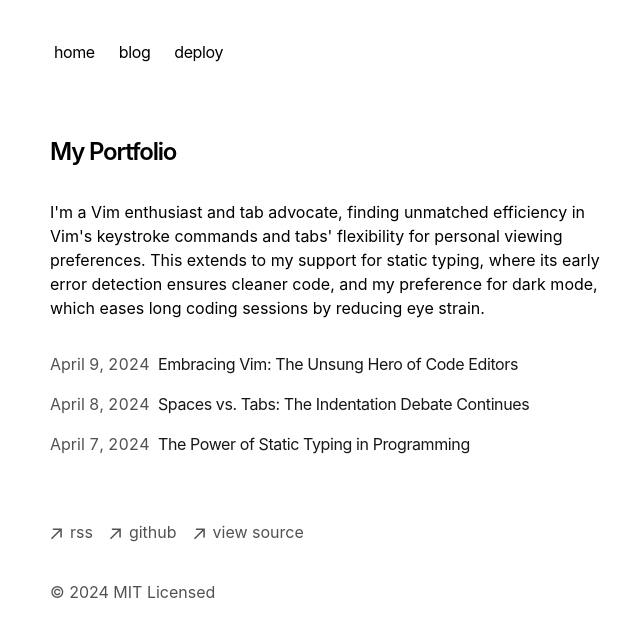
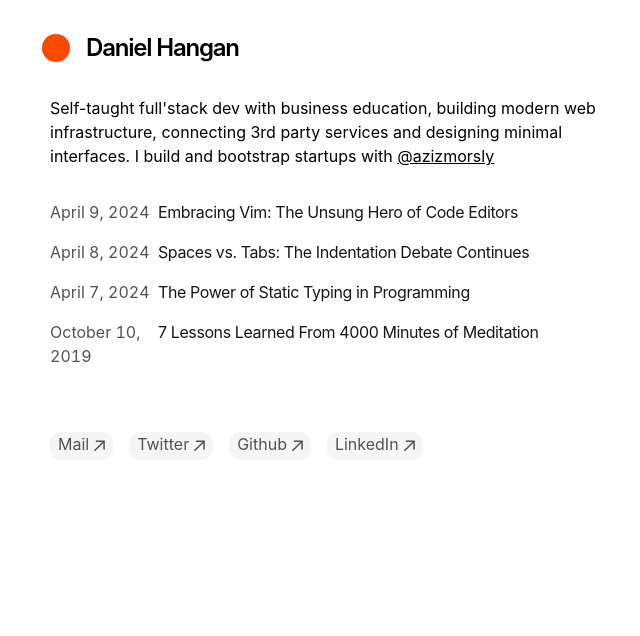
Before and after one commit to danielhangan/portfolio-vercel, a Next.js app: page / in a window 1280 px wide. Shown: the top 636 px of the page, without its empty margins (302-942 px from the left). Built offline with nearby package versions, Linux system fonts and the light colour scheme.

Commit message:
first commit

```diff
--- /dev/null
+++ b/app/blog/posts/7-lessons-learned-from-4000-minutes-of-meditation.mdx
@@ -0,0 +1,105 @@
+---
+title: "7 Lessons Learned From 4000 Minutes of Meditation"
+image: "/images/7000_minutes_of_meditation.jpg"
+publishedAt: "2019-10-10"
+summary: "Insights from my meditation journey."
+author: "Daniel Hangan"
+---
+
+> “Meditate. I practice Transcendental Meditation and believe that it has enhanced my open-mindedness, higher-level perspective, equanimity, and creativity. It helps slow things down so that I can act calmly even in the face of chaos, just like a ninja in a street fight. I’m not saying that you have to meditate in order to develop this perspective; I’m just passing along that it has helped me and many other people and I recommend that you seriously consider exploring it.”― **Ray Dalio**
+
+I’m starting this article with Ray Dalio’s quote to consent my deepest appreciation for sharing his best practices of life principles and inspiring others to cultivate one of the most life-changing skills, meditation.
+
+When I started to meditate I didn’t notice any changes at all, only 10–20 minutes of wasted time with my eyes closed.
+
+But here’s the thing.
+
+If Ray Dalio is doing this for more than 20 years and still struggles sometimes to understand his mind, there should be something behind the curtains.
+
+This skill is not something you learn in a day or a week. There are times when you will not see any differences at all. In some cases, you can meditate for weeks or months, and still feel pretty much the same.
+
+Think as if you are trying to grow a muscle. You will easily reach that plateau moment where you don’t see improvements anymore. But somewhere along the line — if you keep doing it — you eventually will grow the muscle without noticing it very much.
+
+Same as with meditation, if you keep doing it you will experience differences with time. For me is the mental clarity, space, and flow in everyday life. It can be the same for you or not. Try it yourself and see.
+
+## Meditation is...
+
+- 10 minutes of the day, where you can actually sit and do nothing.
+- dropping a question into your head without any expectation of getting an answer-back.
+- living in the present.
+- letting it go.
+  And as Osho said “Is the need for the mediator to understand the nature of the mind, rather than fight with it”
+
+## Proven benefits of meditation
+
+- Reduces the time to fall asleep.
+- Quality of sleep increases.
+- Stress reduction.
+- The clarity in your emotions, body, and mind leading to better decisions.
+- Increases focus and workflow
+
+Below I’m sharing my personal learning’s from meditation, and I encourage each and every one of you to read this article to start practicing meditation and live your own experience. Each one of us may perceive it in a different way and uncover the truths that he is personally looking for.
+
+## 1. Emotions and thoughts make us humans.
+
+I know that nobody likes experiencing anger, anxiety, frustration or thinking about something less pleasant. However, they form our personality and we are who we are because of these emotions and thoughts too.
+
+So rather than trying to eliminate the negative from our mind, try to feel it and be present with whatever you experience.
+
+## 2. Breath is more important than you think
+
+With every breath we take, our brain consumes 15–20% of the oxygen. Breathing is the go-to attention point focus of letting go and living in the present. Focusing on your breath will allow you to slowly reduce the thoughts rush in your head.
+
+## 3. Navigate the daily uncertainty with curiosity
+
+Meditation teaches you to visualize how the thoughts come and go. Similar to clouds. They come and go.
+
+I found it practical to use the same concept in daily life. Problems come and go. People come and go. Joys come and go.
+
+Be ready to experience many uncertainties and to treat them with curiosity.
+
+## 4. Be kind to yourself
+
+Don’t judge yourself if it is not working. Just think of an external factor affecting your practice and what can you do to improve your experience the next time.
+
+It will come with time, and you can do it!
+
+## 5. Focus on the positive
+
+As humans, we always emphasize the bad and downsize the good.
+
+The more you think about an emotion, the bigger it gets.
+
+Shit happens and you can’t avoid it. What you can do is not to focus on it. I deliberately started to think more about the positive and good I have in my life.
+
+You attract what you are.
+
+## 6. You cannot control what you think or what you feel, but you can control what you do.
+
+Never let your thoughts and emotions dictate your actions. As an example, if you planned to go to the gym today but you are in a bad mood or something else is going through your mind, don’t let demotivate you from going to the gym.
+
+## 7. Consciousness is less than 1% of your mind.
+
+> “The brain processes 400 Billion bits of information a second. BUT, we are ONLY aware of 2,000 of those?” - Dr. Joseph Dispenza
+
+This is hard to understand but think of it like this. The proportion of consciousness/sub-consciousness is the same as a human/planet earth.
+
+The human brain doesn’t have the capacity to process all the elements you see, feel or hear. But it stores this information somewhere inside you, without letting you know. You are much smarter than you think. All the knowledge you need is inside you. It just takes time to find it.
+
+## Start your own journey
+
+You’ll feel all types of emotions. In the beginning, I was bursting in laughter when instructed to count my breaths. Then I felt anxious when I didn’t see any changes for more than 3 months.
+
+Sometimes you’ll be frustrated that you don’t do it right. Don’t give emotions or thoughts control over your actions. You have control over it. The more hours of practice you put it, the easier it gets. It’s just the beginning that seems frustrating. After 20 hours of meditation, you will feel much more comfortable stepping into your inner self.
+
+If you never tried any type of meditation, I recommend the free version of the [Headspace app.](https://www.headspace.com/)
+
+It’s a guided meditation app that makes this experience a lot more comfortable. By the way, if you already have a Spotify subscription it will cost you only $5 to subscribe to Headspace.
+
+Start with a minimum of 5 minutes per day and slowly progress to 15–20 minutes.
+
+Experiment with sessions in the morning and afternoon. I personally prefer morning meditation as it gives me space and clarity in my thoughts to be productive during the day. Afternoon meditations are very good if you have trouble falling asleep.
+
+In the end, It’s up to you how much time you feel like dedicating to this every day. But its important to stay consistent. If you miss one day, its fine but try not to miss any sessions for the rest of the week.
+
+Good luck!
--- a/app/components/footer.tsx
+++ b/app/components/footer.tsx
@@ -12,50 +12,50 @@ function ArrowIcon() {
         fill="currentColor"
       />
     </svg>
-  )
+  );
 }
+
+const socials = [
+  {
+    id: "mail",
+    label: "Mail",
+    url: "mailto:hangandaniel1@gmail.com",
+  },
+  {
+    id: "twitter",
+    label: "Twitter",
+    url: "https://twitter.com/hangandaniel",
+  },
+  {
+    id: "github",
+    label: "Github",
+    url: "https://github.com/danielhangan",
+  },
+  {
+    id: "linkedin",
+    label: "LinkedIn",
+    url: "https://linkedin.com/in/danielhangan",
+  },
+];
 
 export default function Footer() {
   return (
     <footer className="mb-16">
       <ul className="font-sm mt-8 flex flex-col space-x-0 space-y-2 text-neutral-600 md:flex-row md:space-x-4 md:space-y-0 dark:text-neutral-300">
-        <li>
+        {socials.map((social) => (
+          <li key={social.id} tw="group">
             <a
-            className="flex items-center transition-all hover:text-neutral-800 dark:hover:text-neutral-100"
+              className="flex bg-neutral-100 rounded-xl pr-2 justify-start items-center gap-x-1 transition-all hover:text-neutral-800 dark:hover:text-neutral-100"
               rel="noopener noreferrer"
               target="_blank"
-            href="/rss"
+              href={social.url}
             >
+              <p className="ml-2 h-7">{social.label}</p>
               <ArrowIcon />
-            <p className="ml-2 h-7">rss</p>
             </a>
           </li>
-        <li>
-          <a
-            className="flex items-center transition-all hover:text-neutral-800 dark:hover:text-neutral-100"
-            rel="noopener noreferrer"
-            target="_blank"
-            href="https://github.com/vercel/next.js"
-          >
-            <ArrowIcon />
-            <p className="ml-2 h-7">github</p>
-          </a>
-        </li>
-        <li>
-          <a
-            className="flex items-center transition-all hover:text-neutral-800 dark:hover:text-neutral-100"
-            rel="noopener noreferrer"
-            target="_blank"
-            href="https://vercel.com/templates/next.js/portfolio-starter-kit"
-          >
-            <ArrowIcon />
-            <p className="ml-2 h-7">view source</p>
-          </a>
-        </li>
+        ))}
       </ul>
-      <p className="mt-8 text-neutral-600 dark:text-neutral-300">
-        © {new Date().getFullYear()} MIT Licensed
-      </p>
     </footer>
-  )
+  );
 }
--- a/app/components/nav.tsx
+++ b/app/components/nav.tsx
@@ -1,40 +1,24 @@
-import Link from 'next/link'
-
-const navItems = {
-  '/': {
-    name: 'home',
-  },
-  '/blog': {
-    name: 'blog',
-  },
-  'https://vercel.com/templates/next.js/portfolio-starter-kit': {
-    name: 'deploy',
-  },
-}
+import Link from "next/link";
 
 export function Navbar() {
   return (
-    <aside className="-ml-[8px] mb-16 tracking-tight">
+    <aside className="-ml-[8px] tracking-tight">
       <div className="lg:sticky lg:top-20">
         <nav
           className="flex flex-row items-start relative px-0 pb-0 fade md:overflow-auto scroll-pr-6 md:relative"
           id="nav"
         >
-          <div className="flex flex-row space-x-0 pr-10">
-            {Object.entries(navItems).map(([path, { name }]) => {
-              return (
-                <Link
-                  key={path}
-                  href={path}
-                  className="transition-all hover:text-neutral-800 dark:hover:text-neutral-200 flex align-middle relative py-1 px-2 m-1"
-                >
-                  {name}
-                </Link>
-              )
-            })}
+          <div className="mb-8 flex flex-row items-center gap-x-4 h-full">
+            <Link
+              href="/"
+              className="h-7 w-7 rounded-full bg-orange-600"
+            ></Link>
+            <h1 className="text-2xl font-semibold tracking-tighter">
+              Daniel Hangan
+            </h1>
           </div>
         </nav>
       </div>
     </aside>
-  )
+  );
 }
--- a/app/layout.tsx
+++ b/app/layout.tsx
@@ -1,27 +1,27 @@
-import './global.css'
-import type { Metadata } from 'next'
-import { GeistSans } from 'geist/font/sans'
-import { GeistMono } from 'geist/font/mono'
-import { Navbar } from './components/nav'
-import { Analytics } from '@vercel/analytics/react'
-import { SpeedInsights } from '@vercel/speed-insights/next'
-import Footer from './components/footer'
-import { baseUrl } from './sitemap'
+import "./global.css";
+import type { Metadata } from "next";
+import { GeistSans } from "geist/font/sans";
+import { GeistMono } from "geist/font/mono";
+import { Navbar } from "./components/nav";
+import { Analytics } from "@vercel/analytics/react";
+import { SpeedInsights } from "@vercel/speed-insights/next";
+import Footer from "./components/footer";
+import { baseUrl } from "./sitemap";
 
 export const metadata: Metadata = {
   metadataBase: new URL(baseUrl),
   title: {
-    default: 'Next.js Portfolio Starter',
-    template: '%s | Next.js Portfolio Starter',
+    default: "Daniel Hangan Site",
+    template: "%s | Daniel Hangan Site",
   },
-  description: 'This is my portfolio.',
+  description: "Welcome to my portfolio.",
   openGraph: {
-    title: 'My Portfolio',
-    description: 'This is my portfolio.',
+    title: "My Portfolio",
+    description: "Welcome to my portfolio.",
     url: baseUrl,
-    siteName: 'My Portfolio',
-    locale: 'en_US',
-    type: 'website',
+    siteName: "My Portfolio",
+    locale: "en_US",
+    type: "website",
   },
   robots: {
     index: true,
@@ -29,25 +29,25 @@ export const metadata: Metadata = {
     googleBot: {
       index: true,
       follow: true,
-      'max-video-preview': -1,
-      'max-image-preview': 'large',
-      'max-snippet': -1,
+      "max-video-preview": -1,
+      "max-image-preview": "large",
+      "max-snippet": -1,
     },
   },
-}
+};
 
-const cx = (...classes) => classes.filter(Boolean).join(' ')
+const cx = (...classes) => classes.filter(Boolean).join(" ");
 
 export default function RootLayout({
   children,
 }: {
-  children: React.ReactNode
+  children: React.ReactNode;
 }) {
   return (
     <html
       lang="en"
       className={cx(
-        'text-black bg-white dark:text-white dark:bg-black',
+        "text-black bg-white dark:text-white dark:bg-black",
         GeistSans.variable,
         GeistMono.variable
       )}
@@ -62,5 +62,5 @@ export default function RootLayout({
         </main>
       </body>
     </html>
-  )
+  );
 }
--- a/app/page.tsx
+++ b/app/page.tsx
@@ -1,21 +1,19 @@
-import { BlogPosts } from 'app/components/posts'
+import { BlogPosts } from "app/components/posts";
 
 export default function Page() {
   return (
     <section>
-      <h1 className="mb-8 text-2xl font-semibold tracking-tighter">
-        My Portfolio
-      </h1>
-      <p className="mb-4">
-        {`I'm a Vim enthusiast and tab advocate, finding unmatched efficiency in
-        Vim's keystroke commands and tabs' flexibility for personal viewing
-        preferences. This extends to my support for static typing, where its
-        early error detection ensures cleaner code, and my preference for dark
-        mode, which eases long coding sessions by reducing eye strain.`}
+      <p className="">
+        Self-taught full'stack dev with business education, building modern web
+        infrastructure, connecting 3rd party services and designing minimal
+        interfaces. I build and bootstrap startups with{" "}
+        <a href="https://twitter.com/azizmorsly" className="underline">
+          @azizmorsly
+        </a>
       </p>
       <div className="my-8">
         <BlogPosts />
       </div>
     </section>
-  )
+  );
 }
```
Also changed, not shown: 1 other file (tests, documents, lock files or other folders). Lines whose indentation alone changed are shown as unchanged.
